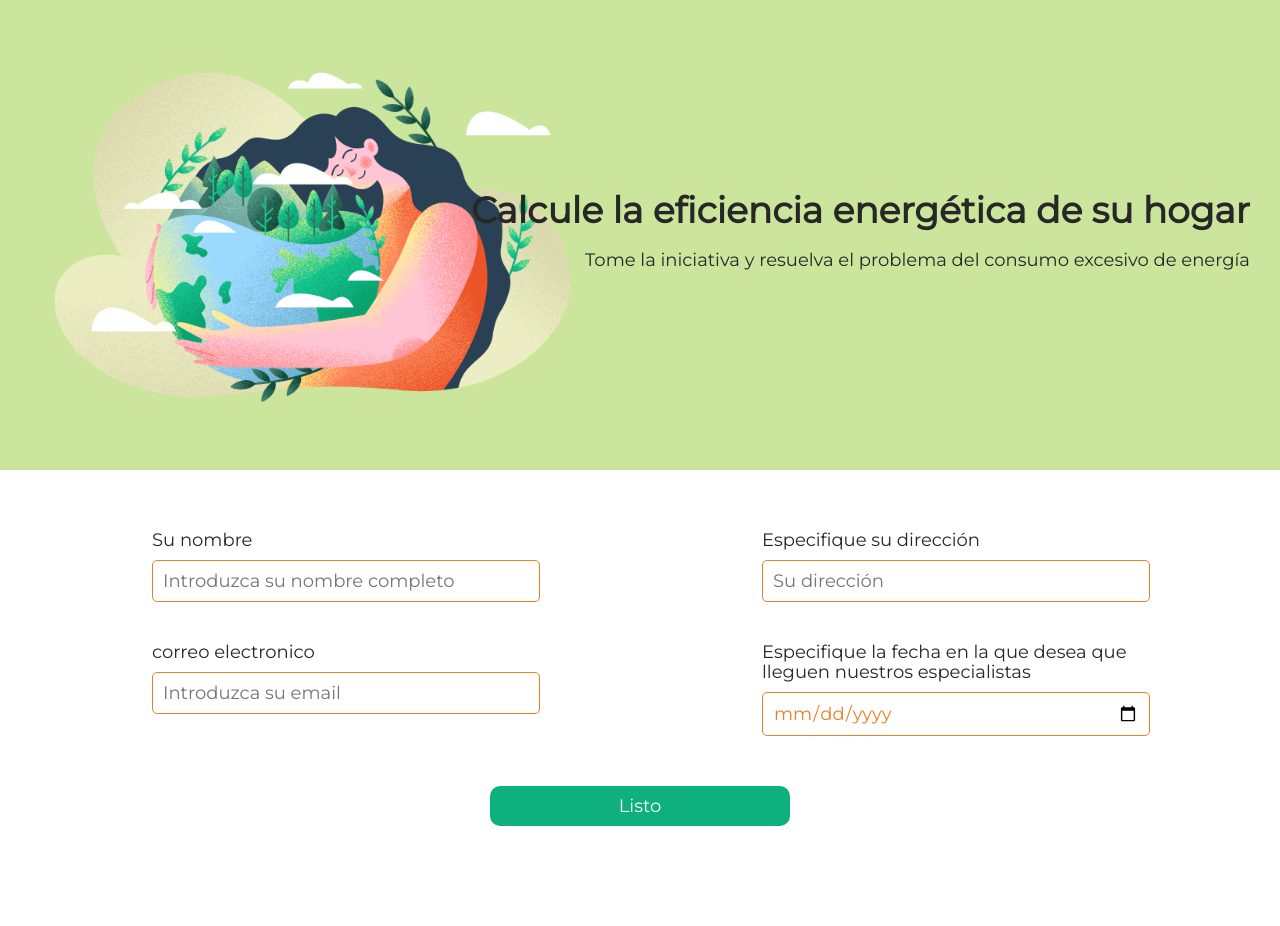
After one commit to Pandavid0202/calculator_esp-main, a Flask app: template templates/form.html in a window 1280 px wide. The commit adds this page. Run offline with Flask 3, Linux system fonts and the light colour scheme; the template is opened without the code that fills it, so the values that code supplies are empty.

Commit message:
modified:   main.py 	modified:   static/css/style.css 	modified:   templates/end.html 	new file:   templates/form.html 	new file:   templates/form_result.html 	new file:   text.txt

```diff
--- a/main.py
+++ b/main.py
@@ -1,5 +1,5 @@
 # Importar
-from flask import Flask, render_template
+from flask import Flask, render_template, request
 
 
 app = Flask(__name__)
@@ -15,8 +15,7 @@ def result_calculate(size, lights, device):
 @app.route('/')
 def index():
     return render_template('index.html')
-
-# La segunda página
+# Segunda página
 @app.route('/<size>')
 def lights(size):
     return render_template(
@@ -42,4 +41,40 @@ def end(size, lights, device):
                                                     int(device)
                                                     )
                         )
+# El formulario
+@app.route('/form')
+def form():
+    return render_template('form.html')
+
+#Resultados del formulario
+@app.route('/submit', methods=['POST'])
+def submit_form():
+    # Declarar variables para la recogida de datos
+    name = request.form['name']
+    email = request.form['email']
+    address = request.form['address']
+    date = request.form['date']
+
+    with open('text.txt', 'a',) as f:
+        f.write(name + '\n')
+
+    with open('text.txt', 'a',) as f:
+        f.write(email + '\n')
+
+    with open('text.txt', 'a',) as f:
+        f.write(address + '\n')
+
+    with open('text.txt', 'a',) as f:
+        f.write(date + '\n')
+
+    # Puedes guardar tus datos o enviarlos por correo electrónico
+    return render_template('form_result.html',
+                           # Coloque aquí las variables
+                           name=name,
+                           email=email,
+                           address=address,
+                           date=date
+                           )
+
+
 app.run(debug=True)
--- a/static/css/style.css
+++ b/static/css/style.css
@@ -91,3 +91,83 @@ main {
 .main__title--margin {
     margin-bottom: 50px;
 }
+
+.main__link {
+    display: inline-block;
+    text-decoration: none;
+    padding: 20px 0;
+    width: 300px;
+    border-radius: 20px;
+    background-color: #0EB07C;
+    text-align: center;
+    cursor: pointer;
+    color: #fff;
+}
+
+.form {
+    display: flex;
+    flex-direction: column;
+    align-items: center;
+    gap: 50px;
+}
+
+
+.user input {
+    padding: 10px;
+    border: 1px solid #EB8028;
+    background: inherit;
+    border-radius: 5px;
+    font: inherit;
+    width: 100%;
+    color: #EB8028;
+}
+
+.user input:focus,
+.user input:active {
+    border: 1px solid #EB8028;
+    outline: none;
+}
+
+.user {
+    display: flex;
+    flex-direction: row;
+    width: 100%;
+    justify-content: space-around;
+}
+
+.user-info {
+    width: 30%;
+    display: flex;
+    flex-direction: column;
+    gap: 40px;
+}
+
+label {
+    display:inline-block ;
+    margin-bottom: 10px;
+}
+
+.address-date {
+    width: 30%;
+    display: flex;
+    flex-direction: column;
+    gap: 40px;
+}
+
+.delivery {
+    display: flex;
+    justify-content: space-between;
+}
+
+.button {
+    width: 10%;
+    padding: 10px;
+    min-width: 300px;
+    cursor: pointer;
+    align-self: center;
+    border: none;
+    border-radius: 10px;
+    background: #0EB07C;
+    font: inherit;
+    color: #fff;
+}
--- a/templates/end.html
+++ b/templates/end.html
@@ -33,6 +33,10 @@
         <img class="rez__img" src="../../static/img/planet_bad.svg" alt="">
         <span>Su resultado {{result}} kWh</span>
         <span>¡La eficiencia energética de tu hogar está por debajo de la media!</span>
+
+        <span>Quisieras ayudar al planeta?</span>
+        <a href="{{url_for('form')}}" class="main__link">rellene el formulario</a>
+
         {%endif%}
     </div>
     {% endblock %}
--- /dev/null
+++ b/templates/form.html
@@ -0,0 +1,58 @@
+<!doctype html>
+<html lang="en">
+<head>
+  <meta charset="UTF-8">
+  <meta
+    name="viewport"
+    content="width=device-width, user-scalable=no, initial-scale=1.0, maximum-scale=1.0, minimum-scale=1.0"
+  >
+  <meta http-equiv="X-UA-Compatible" content="ie=edge">
+  <link rel="stylesheet" href="../../static/css/style.css">
+  <title>Calculadora de eficiencia energética para hogares inteligentes</title>
+</head>
+<body>
+  <header class="header">
+    <div class="header__text">
+      <h1>Calcule la eficiencia energética de su hogar</h1>
+      <p>Tome la iniciativa y resuelva el problema del consumo excesivo de energía</p>
+    </div>
+  </header>
+  <main>
+    {% block content %}
+    <form action="{{ url_for('submit_form') }}" method="post" class="form">
+      <div class="user">
+        <ul class="user-info">
+            <li class="user-info__item">
+
+                <label for="name">Su nombre</label>
+                <input type="text" name="name" id="name" placeholder="Introduzca su nombre completo" required>
+            </li>
+            <li class="user-info__item">
+                <!-- Tarea 4. Crear un campo de entrada para el correo electrónico del usuario -->
+                <label for="email">correo electronico</label>
+                <input type="email" name="email" id="email" placeholder="Introduzca su email" required>
+            </li>
+        </ul>
+        <!--Campos para la dirección y el nombre-->
+        <ul class="address-date">
+            <li class="user-info__item">
+
+                <label for="address">Especifique su dirección</label>
+                <input type="text" name="address" id="address" placeholder="Su dirección" required>
+            </li>
+            <li class="user-info__item">
+
+                <label for="date">Especifique la fecha en la que desea que lleguen nuestros especialistas</label>
+                <input type="date" name="date" id="date" required>
+            </li>
+        </ul>
+    </div>
+    <button class="button" type="submit">Listo</button>
+    </form>
+    {% endblock %}
+  </main>
+  <footer>
+
+  </footer>
+</body>
+</html>
```
Also changed, not shown: templates/form_result.html (added, +19 -0 lines), text.txt (added).
